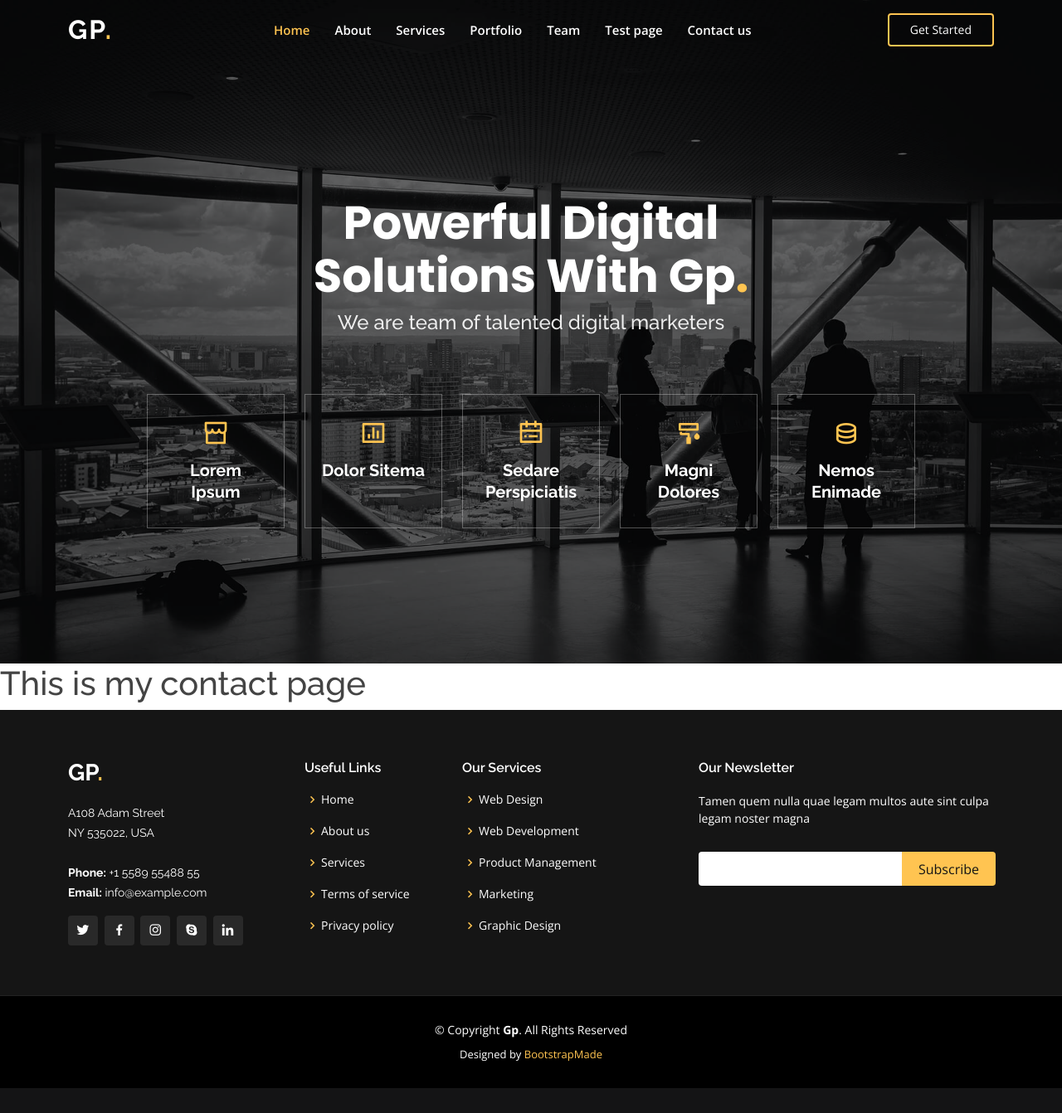
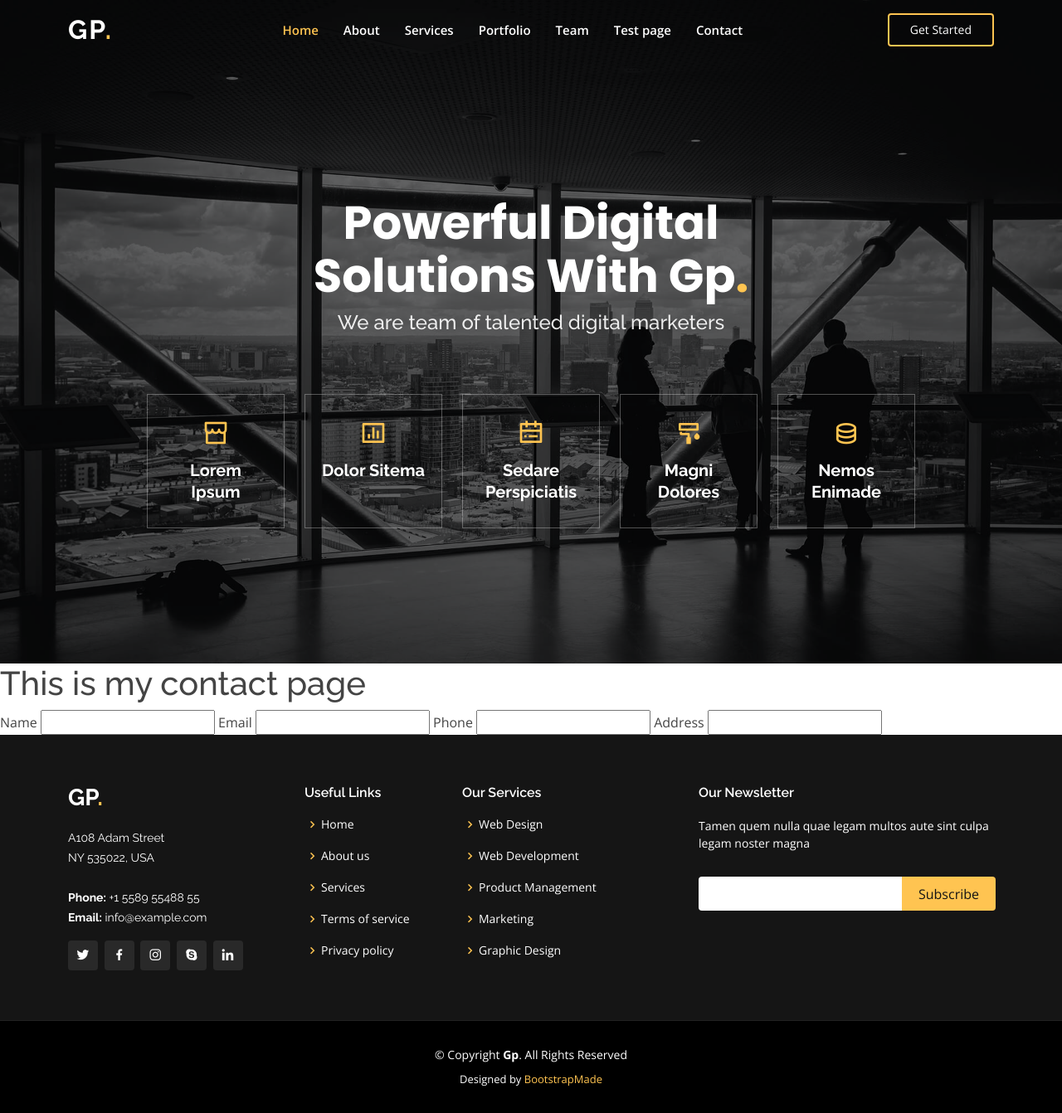
Before and after one commit to ithqindia/training-website, a PHP site: page /Contacts.php in a window 1280 px wide. Shown: the whole page at 83% size. Before the commit the page ends 1312 px from the top, so only its background shows below. Run offline with PHP 8.4, Linux system fonts and the light colour scheme.

Commit message:
updated contact code

```diff
--- a/Contacts.php
+++ b/Contacts.php
@@ -62,6 +62,16 @@
 
     <main id="main">
         <h1 >This is  my contact page</h1>
+        <form>
+            <lable>Name</lable>
+            <input type="text">
+            <lable>Email</lable>
+            <input type="text">
+            <lable>Phone</lable>
+            <input type="text">
+            <lable>Address</lable>
+            <input type="text">
+        </form>
 
 
     </main>
--- a/inc-nav.php
+++ b/inc-nav.php
@@ -13,8 +13,7 @@
                   <li><a class="nav-link scrollto " href="#portfolio">Portfolio</a></li>
                   <li><a class="nav-link scrollto" href="#team">Team</a></li>
                   <li><a class="nav-link scrollto" href="test.php">Test page</a></li>
-
-                  <li><a class="nav-link scrollto" href="contact.php">Contact us</a></li>
+                  <li><a class="nav-link scrollto" href="Contacts.php">Contact</a></li>
               </ul>
               <i class="bi bi-list mobile-nav-toggle"></i>
           </nav><!-- .navbar -->
```
